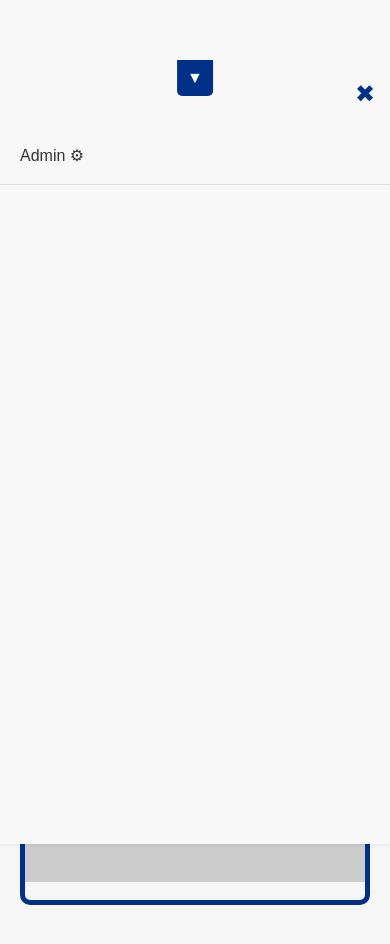
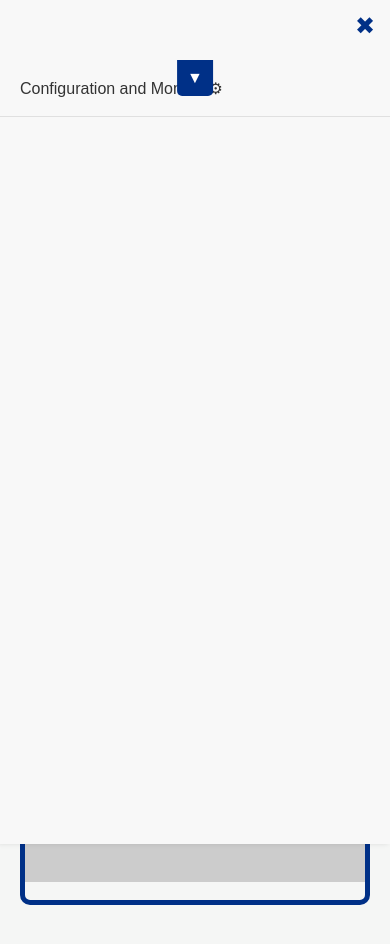
Before and after one commit to Spectrical/FinalWeekResearch, a plain HTML site: page index.html in a window 390 px wide. Drawn offline with Linux system fonts and the light colour scheme; placeholder pictures from the web are drawn by us.

Commit message:
Update index.html

```diff
--- a/index.html
+++ b/index.html
@@ -53,10 +53,10 @@
         /* Sidebar */
         .sidebar {
             width: 0;
-            height: 100vh;
+            height: 108vh;
             background: #F8F8F8; /* Almost white */
             position: fixed;
-            top: 0;
+            top: -8%;
             right: 0;
             padding-top: 60px;
             transition: 0.3s ease;
@@ -106,7 +106,9 @@
 
         .submenu {
             display: none;
-            padding-left: 20px;
+            padding-left: 10%;
+            padding-right: 10%;
+            padding-top: 10%;
         }
 
         .submenu input,
@@ -390,7 +392,7 @@
     <!-- Sidebar -->
     <div class="sidebar" id="sidebar">
         <div class="hamburger" onclick="toggleSidebar()">✖</div>
-        <div class="menu-item" onclick="toggleSubmenu('admin')">Admin ⚙</div>
+        <div class="menu-item" onclick="toggleSubmenu('admin')">Configuration and Monitor ⚙</div>
         <div class="submenu" id="admin-submenu">
             <input type="password" id="admin-pass" placeholder="Enter Password">
             <button onclick="checkPassword()">Submit</button>
```
